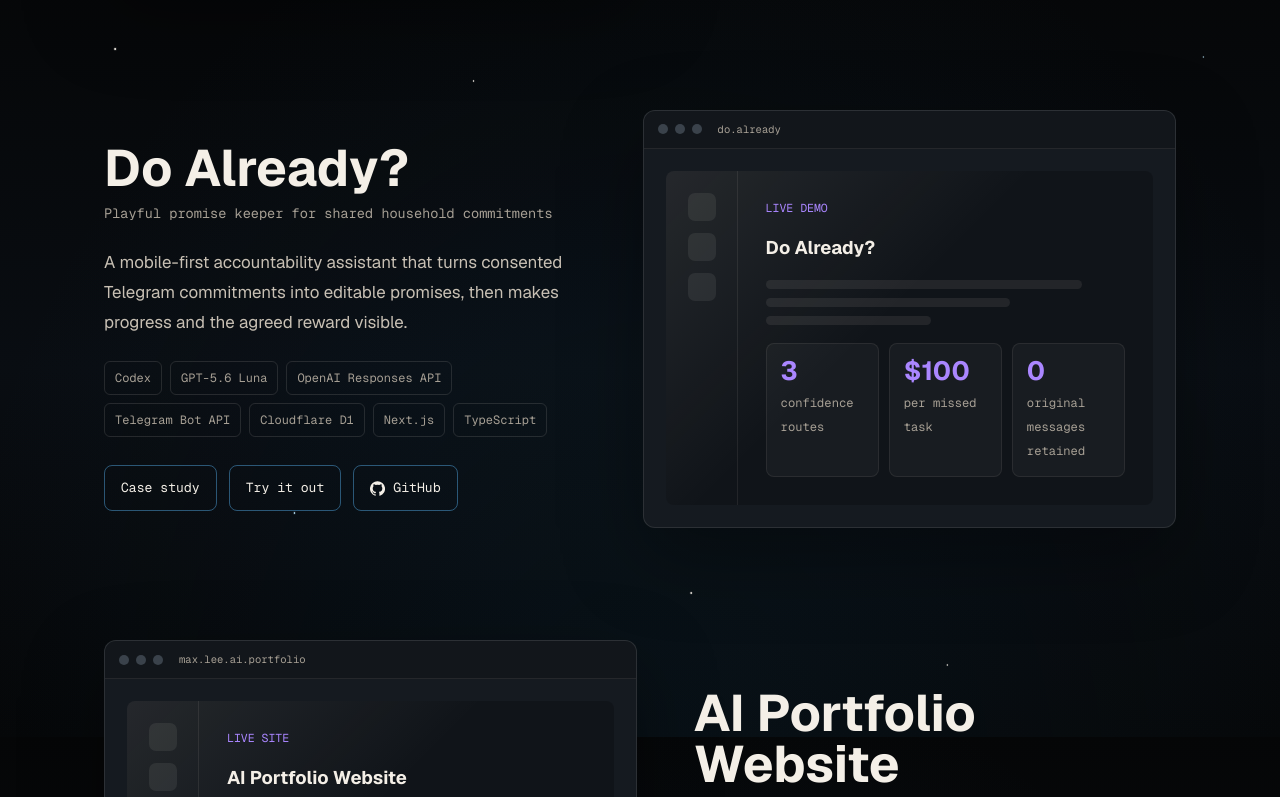
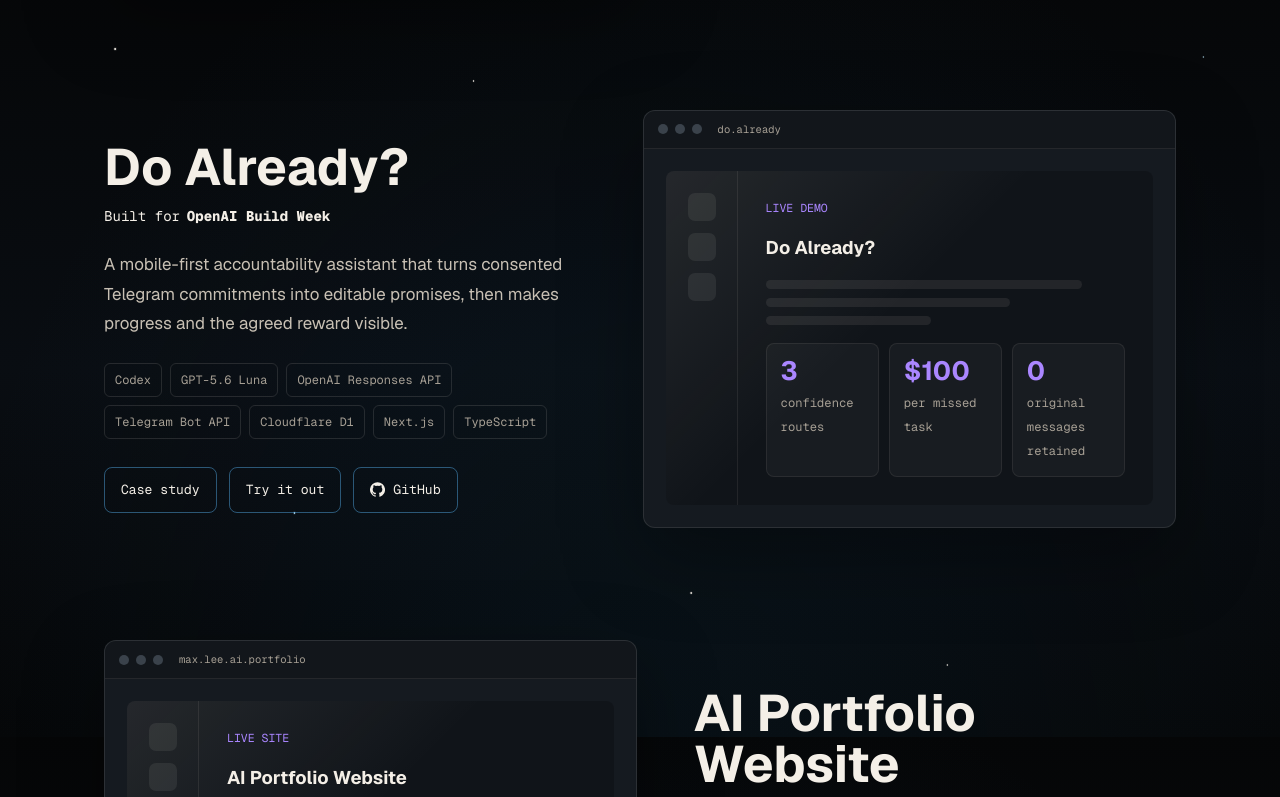
Before and after one commit to maxleesianyi/max-lee-ai-portfolio-website, a Next.js app: page /projects in a window 1280 px wide. Shown: the part 863-1660 px from the top of the page. Built offline with nearby package versions, Linux system fonts and the light colour scheme.

Commit message:
Add Do Already Build Week link

```diff
--- a/app/components/PortfolioBlocks.tsx
+++ b/app/components/PortfolioBlocks.tsx
@@ -221,7 +221,21 @@
         <Link href={`/projects/${project.slug}`}>
           <h2>{project.title}</h2>
         </Link>
-        {project.kicker ? <p className="mono-note">{project.kicker}</p> : null}
+        {project.kicker ? (
+          project.kickerUrl ? (
+            <a
+              className="project-build-week-link"
+              href={project.kickerUrl}
+              target="_blank"
+              rel="noreferrer"
+            >
+              <span>{project.kicker}</span>
+              {project.kickerEmphasis ? <strong>{project.kickerEmphasis}</strong> : null}
+            </a>
+          ) : (
+            <p className="mono-note">{project.kicker}</p>
+          )
+        ) : null}
         <p>{project.summary}</p>
         <ul className="tag-list">
           {project.tags.map((tag) => (
--- a/app/data.ts
+++ b/app/data.ts
@@ -32,6 +32,8 @@
   titleLines?: string[];
   year: string;
   kicker: string;
+  kickerEmphasis?: string;
+  kickerUrl?: string;
   status: string;
   summary: string;
   galleryDescription: string;
--- a/app/globals.css
+++ b/app/globals.css
@@ -793,6 +793,34 @@
   font-size: 0.85rem !important;
 }
 
+.project-build-week-link {
+  display: inline-flex;
+  align-items: baseline;
+  gap: 0.42rem;
+  width: fit-content;
+  margin-top: 14px;
+  color: var(--sky);
+  font-family: var(--font-geist-mono), monospace;
+  font-size: 0.88rem;
+  line-height: 1.35;
+  text-decoration: none;
+  transition: color 180ms ease, transform 180ms ease;
+}
+
+.project-build-week-link strong {
+  color: var(--bone);
+  font-weight: 720;
+}
+
+.project-build-week-link:hover {
+  color: #bde8ff;
+  transform: translateX(2px);
+}
+
+.project-build-week-link:hover strong {
+  color: var(--sky);
+}
+
 .meta-line,
 .case-meta {
   display: flex;
--- a/content/site.json
+++ b/content/site.json
@@ -330,7 +330,9 @@
       "slug": "do-already",
       "title": "Do Already?",
       "year": "2026",
-      "kicker": "Playful promise keeper for shared household commitments",
+      "kicker": "Built for",
+      "kickerEmphasis": "OpenAI Build Week",
+      "kickerUrl": "https://devpost.com/software/placeholder-for-now-th2j86",
       "status": "Live demo",
       "summary": "A mobile-first accountability assistant that turns consented Telegram commitments into editable promises, then makes progress and the agreed reward visible.",
       "galleryDescription": "A playful mobile-first dashboard for keeping promises made at home.",
```
Also changed, not shown: 1 other file (tests, documents, lock files or other folders).
